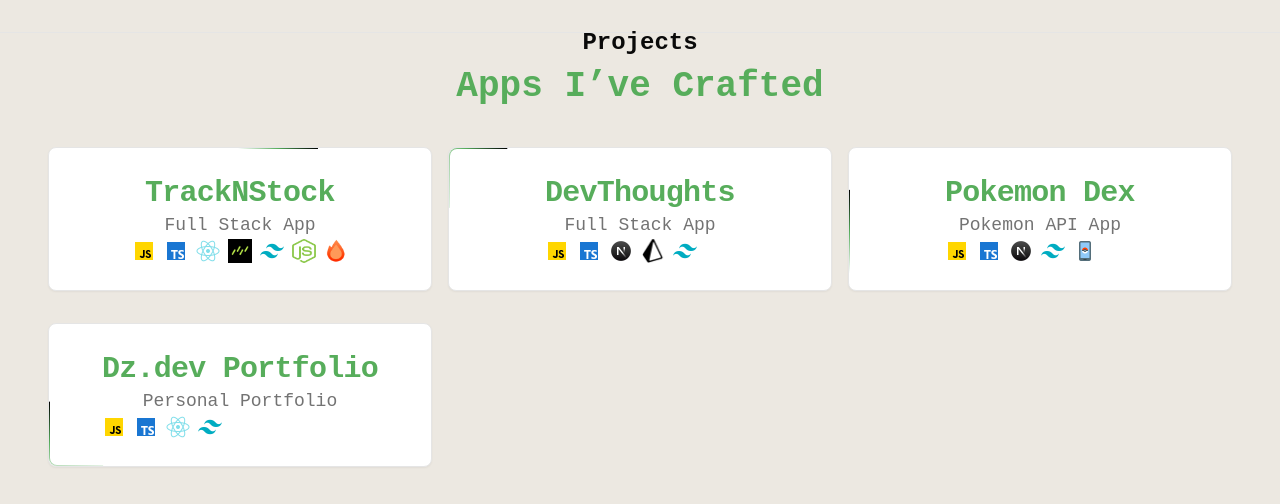
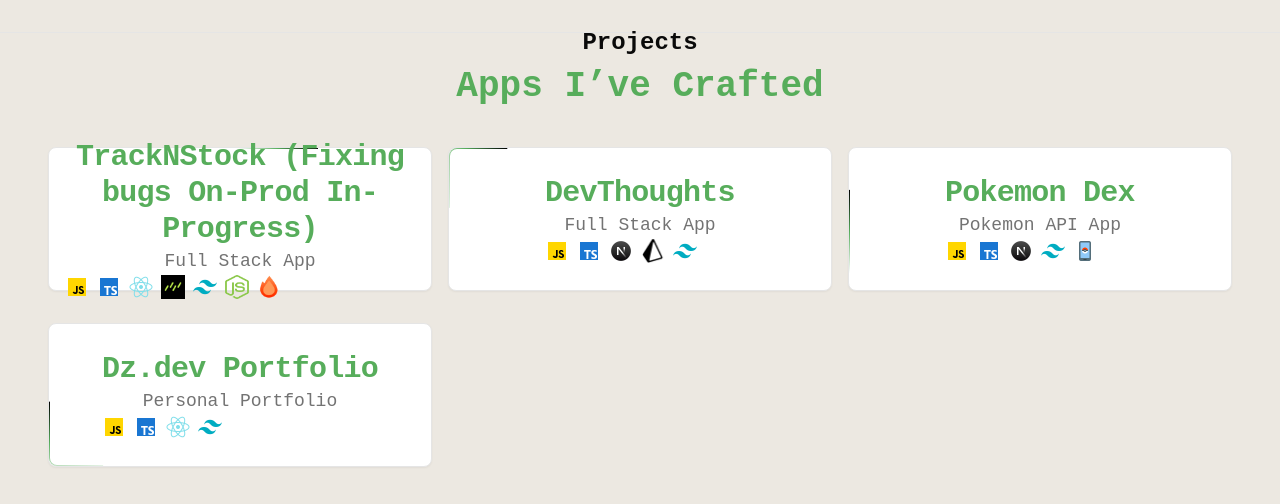
Before and after one commit to Dz-devz/personal-portfolio, a React (Vite) app: page /projects in a window 1280 px wide. Shown: the top 504 px of the page. Built offline with nearby package versions, Linux system fonts and the light colour scheme; a web font is replaced by a local one.

Commit message:
update: update project to inprogress and change fullstack to software eng.

```diff
--- a/package.json
+++ b/package.json
@@ -14,6 +14,7 @@
   "dependencies": {
     "@radix-ui/react-tooltip": "^1.1.3",
     "@tanstack/react-router": "^1.65.0",
+    "axios": "^1.7.8",
     "class-variance-authority": "^0.7.0",
     "clsx": "^2.1.1",
     "framer-motion": "^11.11.10",
--- a/src/components/home.tsx
+++ b/src/components/home.tsx
@@ -59,7 +59,7 @@ export default function Home() {
               <TypingAnimation
                 className="text-md lg:text-3xl md:text-lg max-sm:text-sm"
                 text="I'm dz.dev Discover projects, skills, and new ideas as I share my
-              journey as a passionate Full Stack Developer. Let's build
+              journey as a passionate Software Engineer. Let's build
               something amazing together!"
                 duration={40}
               />
--- a/src/routes/projects.tsx
+++ b/src/routes/projects.tsx
@@ -27,7 +27,7 @@ import { createPortal } from "react-dom";
 const thumbnails = [
   {
     id: 1,
-    title: "TrackNStock ",
+    title: "TrackNStock (Fixing bugs On-Prod In-Progress)",
     desc: "Full Stack App",
     thumbnail: tracknstockthumbnail,
     link: "https://tracknstock.up.railway.app/",
```
Also changed, not shown: 1 other file (tests, documents, lock files or other folders).
